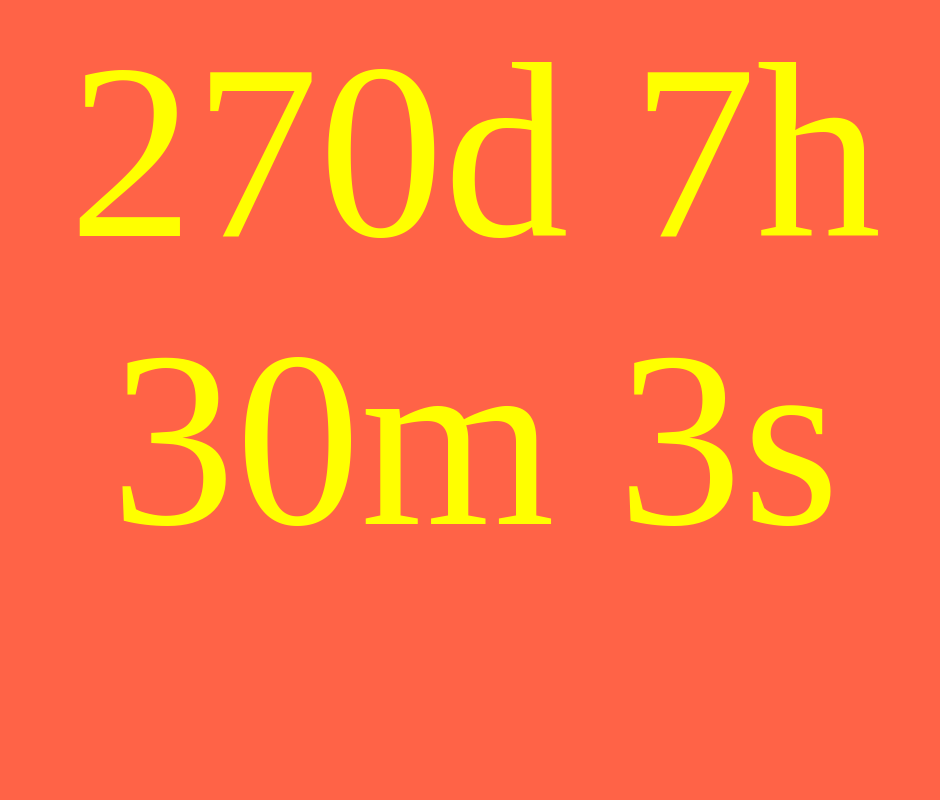
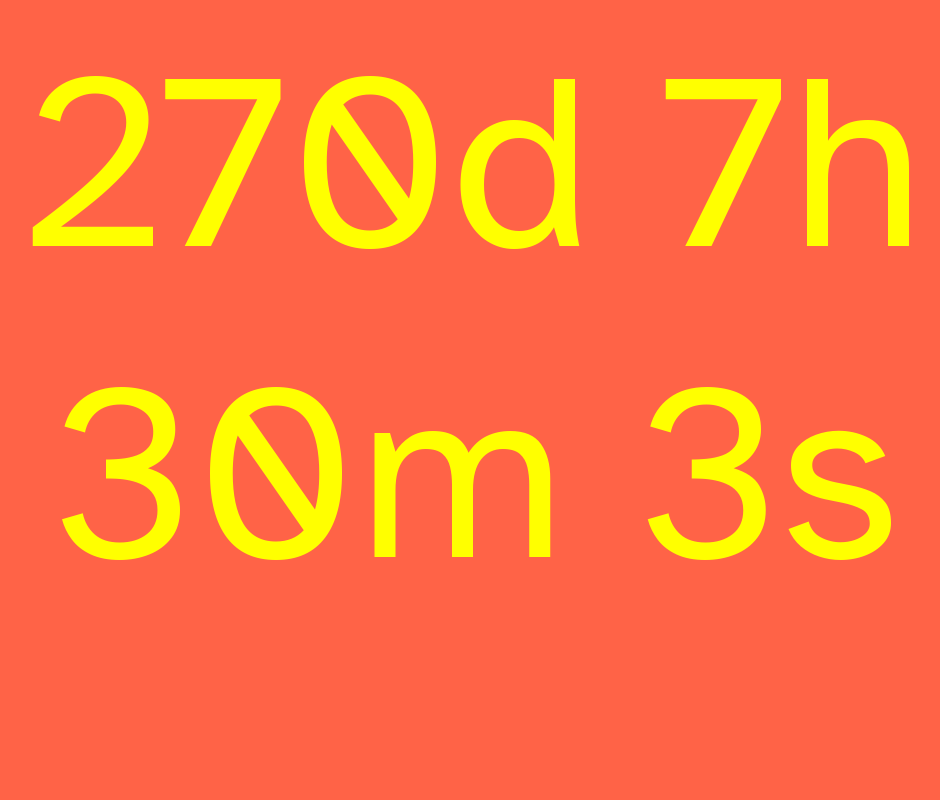
Before and after one commit to DrunkenLyricist/day, a plain HTML site: page index.html in a window 1280 px wide. Shown: the top 800 px of the page, without its empty margins (165-1105 px from the left). Drawn offline with Linux system fonts and the light colour scheme.

Commit message:
Update index.html

```diff
--- a/index.html
+++ b/index.html
@@ -3,6 +3,7 @@
 <head>
     <title>🖕who cares🎂</title>
     <link rel="shortcut icon" href="./favicon.png"type="image/x-icon">
+    <link href="https://fonts.googleapis.com/css2?family=Atkinson+Hyperlegible&display=swap" rel="stylesheet">
 <style>
 p{
 
@@ -15,7 +16,7 @@ p{
 </head>
 <body style="background-color: tomato;">
 
-<p id="demo" style="font-family: Ubuntu Mono;color: yellow;align-items: center;"></p>
+<p id="demo" style="font-family: Atkinson Hyperlegible;color: yellow;align-items: center;"></p>
 <p style="align-items: center; color: aqua; font-family: Ubuntu Mono;">just a yk reminder</p>
 <p style="align-items: center;">😉😏😜😍😎🤡🙂
 
```
